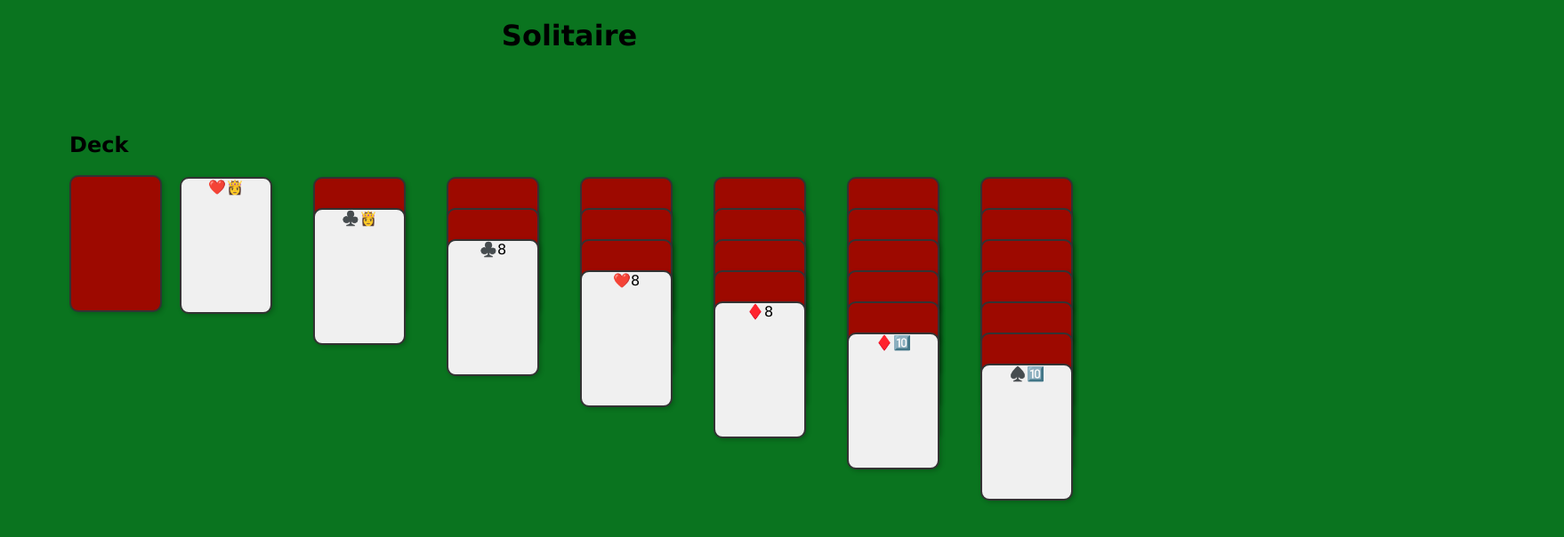
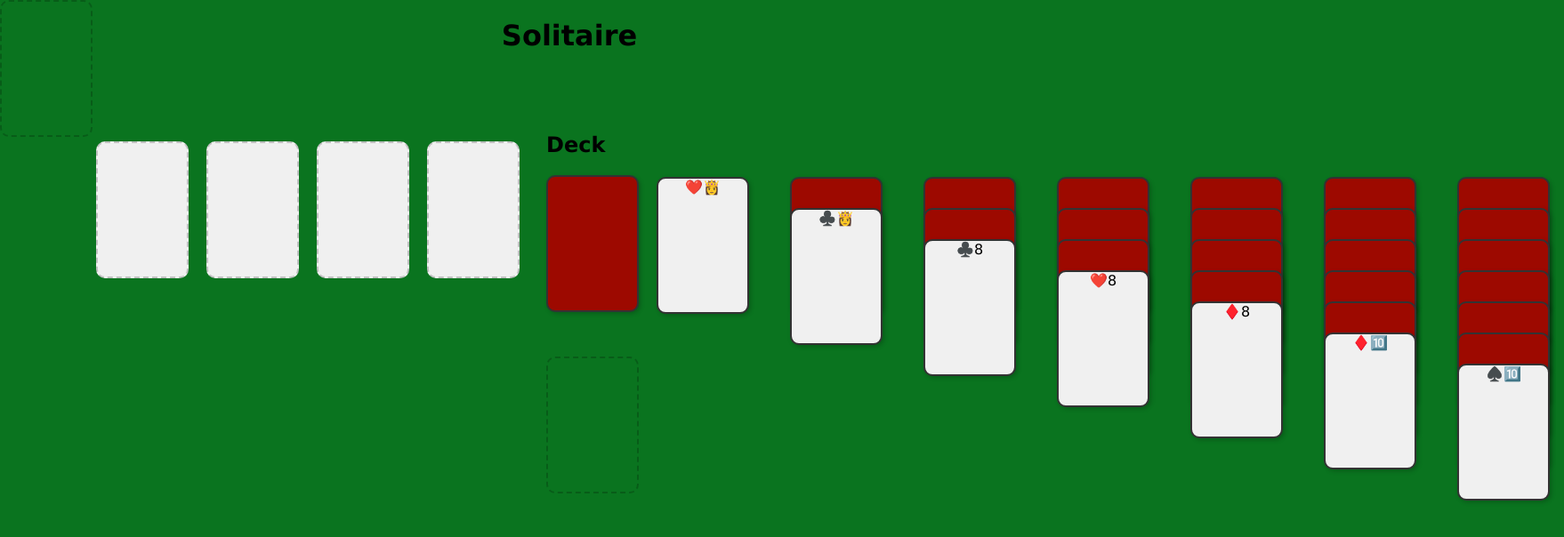
Before and after one commit to Henning456/solitaire, a React (Vite) app: page / in a window 1280 px wide. Both pictures are taken after a click on the button "Play". Shown: the top 604 px of the page at 89% size, 1758 px wide, since content can reach past the window. Built offline with nearby package versions, Linux system fonts and the light colour scheme.

Commit message:
add foundations and placeholders to board

```diff
--- a/src/App.css
+++ b/src/App.css
@@ -17,6 +17,33 @@ button {
   justify-content: space-between;
   margin: 50px;
   padding: 20px;
+}
+
+.foundation-section {
+  display: flex;
+  flex: 1 1 100%;
+  justify-content: space-between;
+  padding: 20px;
+  width: 100%;
+  margin-bottom: 50px;
+}
+
+.foundation-stack {
+  width: 100px;
+  height: 150px;
+  border: 2px dashed rgba(0, 0, 0, 0.2);
+  border-radius: 10px;
+  background-color: #f0f0f0;
+  display: flex;
+  align-items: center;
+  justify-content: center;
+  position: relative;
+  margin: 10px;
+}
+
+.deck-section,
+.columns-section {
+  flex: 1 1 50%;
 }
 
 .deck-section {
@@ -62,3 +89,30 @@ button {
   top: 0;
   left: 0;
 }
+
+/* Placeholder for decks */
+.deck-section .deck,
+.revealed-deck,
+.foundation-stack,
+.column {
+  position: relative;
+}
+
+.placeholder {
+  position: absolute;
+  width: 100px;
+  height: 150px;
+  border: 2px dashed rgba(0, 0, 0, 0.2);
+  border-radius: 10px;
+  top: 0;
+  left: 0;
+  background-color: transparent;
+}
+
+.column .placeholder {
+  margin-top: 50px;
+}
+
+.revealed-deck .placeholder {
+  margin-top: 50px;
+}
--- a/src/App.jsx
+++ b/src/App.jsx
@@ -34,7 +34,7 @@ function App() {
         index === array.length - 1 ? { ...card, isFaceUp: true } : card
       )
     );
-    console.log(stacks);
+    // console.log(stacks);
 
     newDeck = newDeck.slice(index); // Remove the cards that were dealt to the columns from 'newDeck'
     setDeck(newDeck); // Update the 'deck' state with remaining cards
@@ -45,7 +45,7 @@ function App() {
     if (deck.length > 0) {
       const [firstCard, ...restOfDeck] = deck;
 
-      console.log(firstCard);
+      // console.log(firstCard);
       const revealedCard = { ...firstCard, isFaceUp: true }; // set isFaceUp on true
       console.log(revealedCard);
       setRevealedDeck([...revealedDeck, revealedCard]); // add the revealed card to the revealedDeck
@@ -103,11 +103,18 @@ function App() {
         <button onClick={handlePlayButton}>Play</button>
       ) : (
         <div className="game-area">
+          <div className="foundation-section">
+            <div className="foundation-stack hearts"></div>
+            <div className="foundation-stack diamonds"></div>
+            <div className="foundation-stack clubs"></div>
+            <div className="foundation-stack spades"></div>
+          </div>
           <div className="deck-section">
             <h2>Deck</h2>
             <div className="card-back" onClick={handleRevealCard}></div>
-
+            <div className="placeholder"></div>
             <div className="revealed-deck">
+              <div className="placeholder"></div>
               {revealedDeck.map((card) => (
                 <Card
                   key={card.id}
@@ -130,6 +137,7 @@ function App() {
                 className="column"
                 onClick={() => handleCardDrop(columnIndex)}
               >
+                <div className="placeholder"></div>
                 {column.map((card, cardIndex) => (
                   <Card
                     key={card.id}
```
Also changed, not shown: src/components/Card.jsx (+0 -8 lines).
